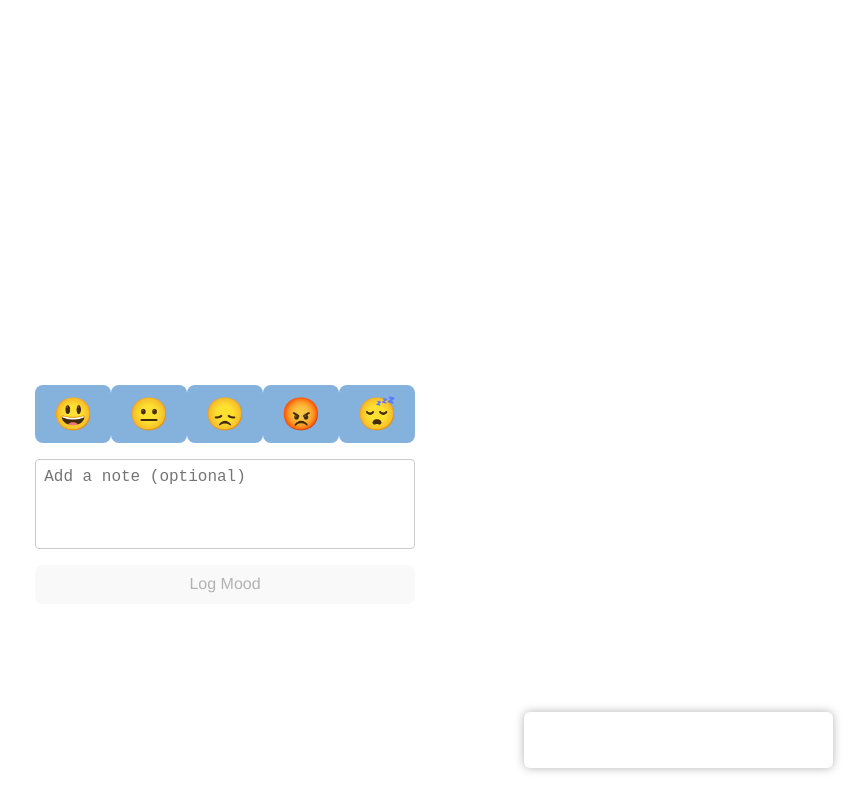
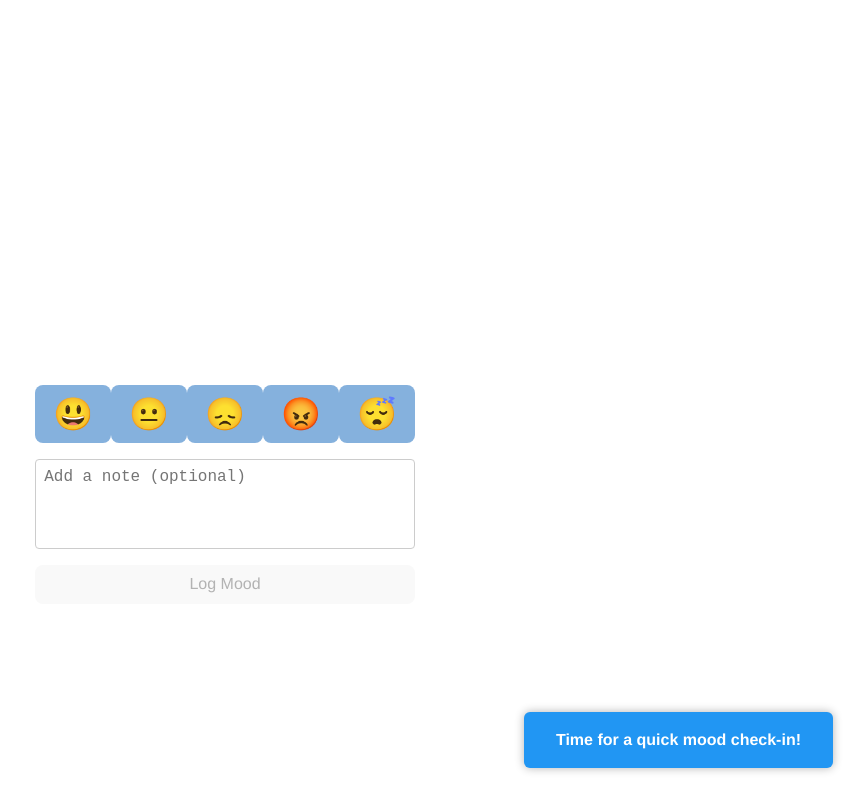
Before and after one commit to Moodo-dev/MoodoCore, a Vue app: page / in a window 1280 px wide. Both pictures are taken after a click on the button "Dismiss". Shown: the whole page, without its empty margins (415-1280 px from the left). Built offline with nearby package versions, Linux system fonts and the light colour scheme.

Commit message:
Rewrite the notification component to be compatible with the new enum

```diff
--- a/src/components/SystemNotification.vue
+++ b/src/components/SystemNotification.vue
@@ -1,6 +1,10 @@
 <template>
   <TransitionGroup name="fade" tag="div" class="notifContainer">
-    <div v-for="notif in notifications" :key="notif.id" :class="['notif', notif.type]">
+    <div
+      v-for="notif in notifications"
+      :key="notif.id"
+      :class="['notif', getNotifType(notif.type)]"
+    >
       {{ notif.message }}
     </div>
   </TransitionGroup>
@@ -8,8 +12,11 @@
 
 <script lang="ts" setup>
 import { useNotifications } from '../composables/useNotification'
+import { notifType } from '../types/notification'
 
 const { notifications } = useNotifications()
+
+const getNotifType = (type: number) => notifType[type]
 </script>
 
 <style scoped>
```
